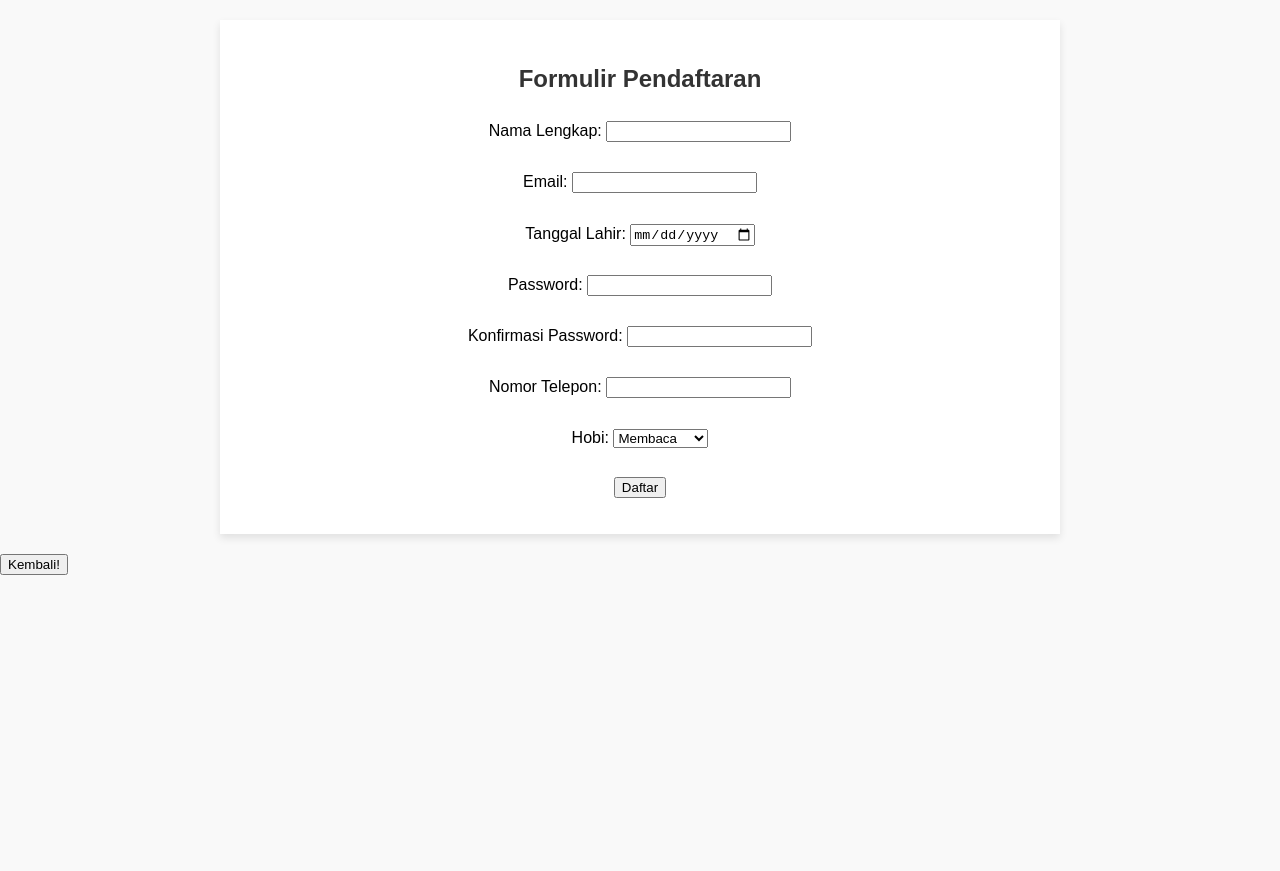
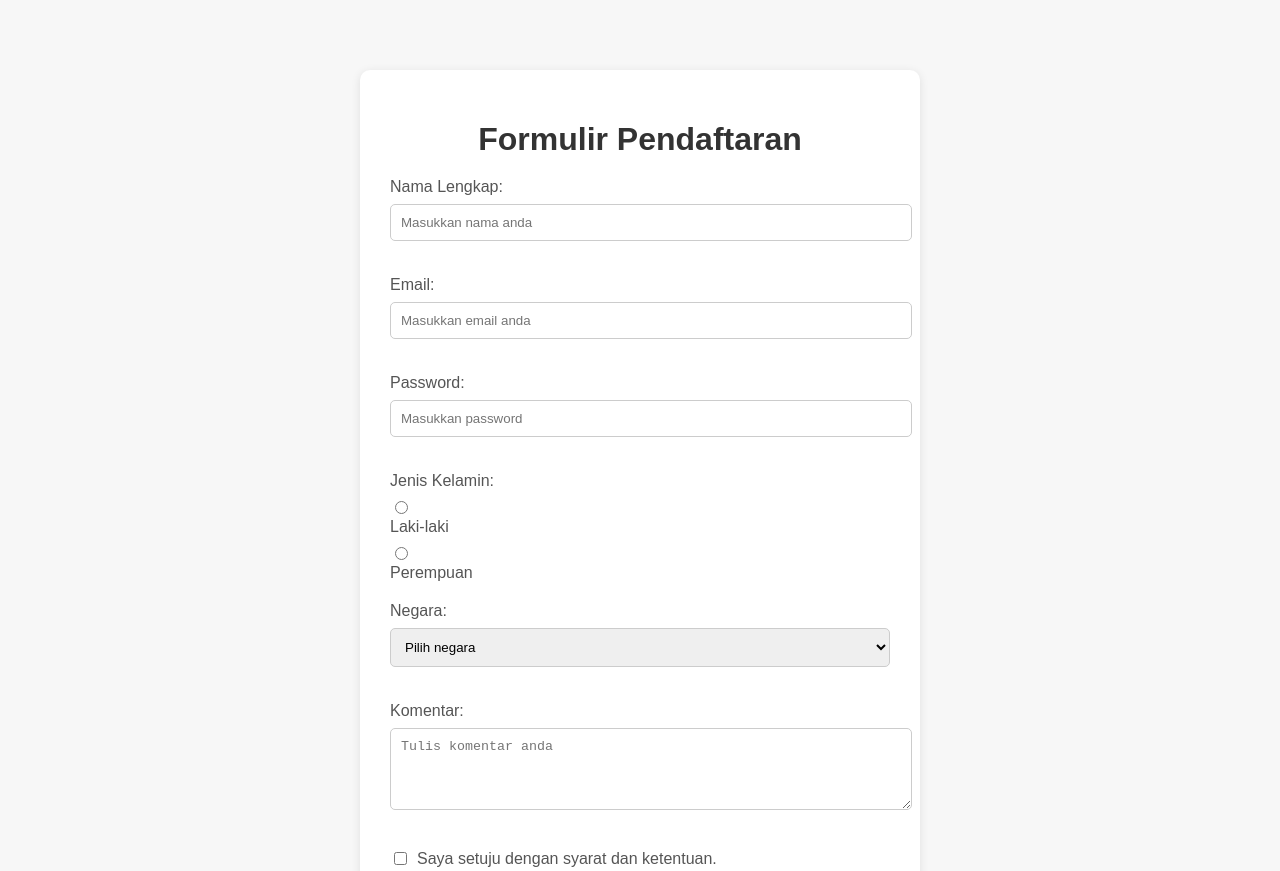
Before and after one commit to NAZIRSKY123/HTML5_Nazir, a plain HTML site: page log in .html in a window 1280 px wide. Shown: the top 871 px of the page. Before the commit the page ends 800 px from the top, so only its background shows below. Drawn offline with Linux system fonts and the light colour scheme.

Commit message:
Merubah tampilan log in dan menambah css

```diff
--- a/log in .html
+++ b/log in .html
@@ -1,73 +1,127 @@
+<!DOCTYPE html>
+<html lang="en">
+<head>
+    <meta charset="UTF-8">
+    <meta name="viewport" content="width=device-width, initial-scale=1.0">
+    <title>Formulir Pendaftaran</title>
     <style>
         body {
             font-family: Arial, sans-serif;
-        background-color: #f9f9f9;
+            background-color: #f7f7f7;
             margin: 0;
-        padding: 0;
-        line-height: 1.6;
+            padding: 20px;
         }
-    header {
-        background-color: #7ed9f5;
-        color: rgb(10, 10, 10);
+        .container {
+            max-width: 500px;
+            margin: 50px auto;
+            background-color: white;
+            padding: 30px;
+            border-radius: 10px;
+            box-shadow: 0 2px 10px rgba(0, 0, 0, 0.1);
+        }
+        h1 {
             text-align: center;
-        padding: 1px 0;
+            color: #333;
+            margin-bottom: 20px;
         }
-    section {
-        max-width: 800px;
-        margin: 20px auto;
-        background-color: white;
-        padding: 20px;
-        box-shadow: 0 4px 8px rgba(0, 0, 0, 0.1);
+        label {
+            display: block;
+            margin-bottom: 8px;
+            color: #555;
         }
-    article {
-        margin-bottom: 40px;
+        input[type="text"],
+        input[type="email"],
+        input[type="password"],
+        select,
+        textarea {
+            width: 100%;
+            padding: 10px;
+            margin-bottom: 15px;
+            border: 1px solid #ccc;
+            border-radius: 5px;
         }
-    h2 {
-        color: #333;
+        input[type="radio"],
+        input[type="checkbox"] {
+            margin-right: 10px;
         }
-    p {
-        text-align: justify;
+        button {
+            width: 100%;
+            padding: 10px;
+            background-color: #28a745;
+            color: white;
+            border: none;
+            border-radius: 5px;
+            cursor: pointer;
+            font-size: 16px;
         }
-    footer {
-        background-color: #000000;
-        color: white;
-        text-align: center;
-        padding: 10px 0;
-        position: relative;
-        bottom: 0;
-        width: 100%;
+        button:hover {
+            background-color: #218838;
         }
-    .read-more {
-        color: #4CAF50;
-        text-decoration: none;
+        .form-group {
+            margin-bottom: 20px;
+        }
+        .form-group.inline {
+            display: flex;
+            align-items: center;
+        }
+        .form-group.inline label {
+            margin: 0 10px 0 0;
         }
     </style>
-<center>
-<section>
-    <h2>Formulir Pendaftaran</h2>
-    <form>
-    <label for="name">Nama Lengkap:</label>
-    <input type="text" id="name" name="name" required><br><br>
+</head>
+<body>
+
+    <div class="container">
+        <h1>Formulir Pendaftaran</h1>
+        <form action="#" method="POST">
+            <div class="form-group">
+                <label for="nama">Nama Lengkap:</label>
+                <input type="text" id="nama" name="nama" placeholder="Masukkan nama anda" required>
+            </div>
+
+            <div class="form-group">
                 <label for="email">Email:</label>
-    <input type="email" id="email" name="email" required><br><br>
-    <label for="dob">Tanggal Lahir:</label>
-    <input type="date" id="dob" name="dob"><br><br>
+                <input type="email" id="email" name="email" placeholder="Masukkan email anda" required>
+            </div>
+
+            <div class="form-group">
                 <label for="password">Password:</label>
-    <input type="password" id="password" name="password" minlength="8" required><br> <br>
-    <label for="confirm_password">Konfirmasi Password:</label>
-    <input type="password" id="confirm_password" name="confirm_password" required><br><br>
-    <label for="phone">Nomor Telepon:</label>
-    <input type="tel" id="phone" name="phone" pattern="[0-9]{10}"><br><br>
-    <label for="hobby">Hobi:</label>
-    <select id="hobby" name="hobby">
-    <option value="membaca">Membaca</option>
-    <option value="menulis">Menulis</option>
-    <option value="berolahraga">Berolahraga</option>
-    </select><br><br>
+                <input type="password" id="password" name="password" placeholder="Masukkan password" required>
+            </div>
+
+            <div class="form-group">
+                <label for="kelamin">Jenis Kelamin:</label>
+                <div class="inline">
+                    <input type="radio" id="laki-laki" name="kelamin" value="Laki-laki" required>
+                    <label for="laki-laki">Laki-laki</label>
+                    <input type="radio" id="perempuan" name="kelamin" value="Perempuan">
+                    <label for="perempuan">Perempuan</label>
+                </div>
+            </div>
+
+            <div class="form-group">
+                <label for="negara">Negara:</label>
+                <select id="negara" name="negara" required>
+                    <option value="">Pilih negara</option>
+                    <option value="indonesia">Indonesia</option>
+                    <option value="malaysia">Malaysia</option>
+                    <option value="singapura">Singapura</option>
+                </select>
+            </div>
+
+            <div class="form-group">
+                <label for="komentar">Komentar:</label>
+                <textarea id="komentar" name="komentar" rows="4" placeholder="Tulis komentar anda"></textarea>
+            </div>
+
+            <div class="form-group inline">
+                <input type="checkbox" id="setuju" name="setuju" required>
+                <label for="setuju">Saya setuju dengan syarat dan ketentuan.</label>
+            </div>
+
             <button type="submit">Daftar</button>
         </form>
-   </section>
-   </center>
-   <bentuk>
-    <input type="button" value="Kembali!" onclick="history.back()">
-    </bentuk>
+    </div>
+
+</body>
+</html>
```
Lines whose indentation alone changed are shown as unchanged.
